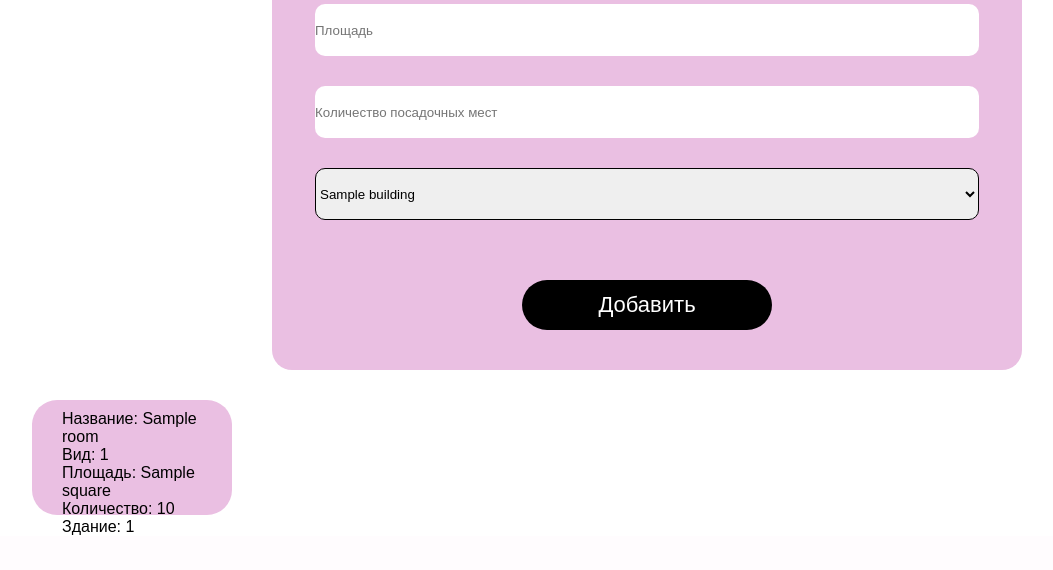
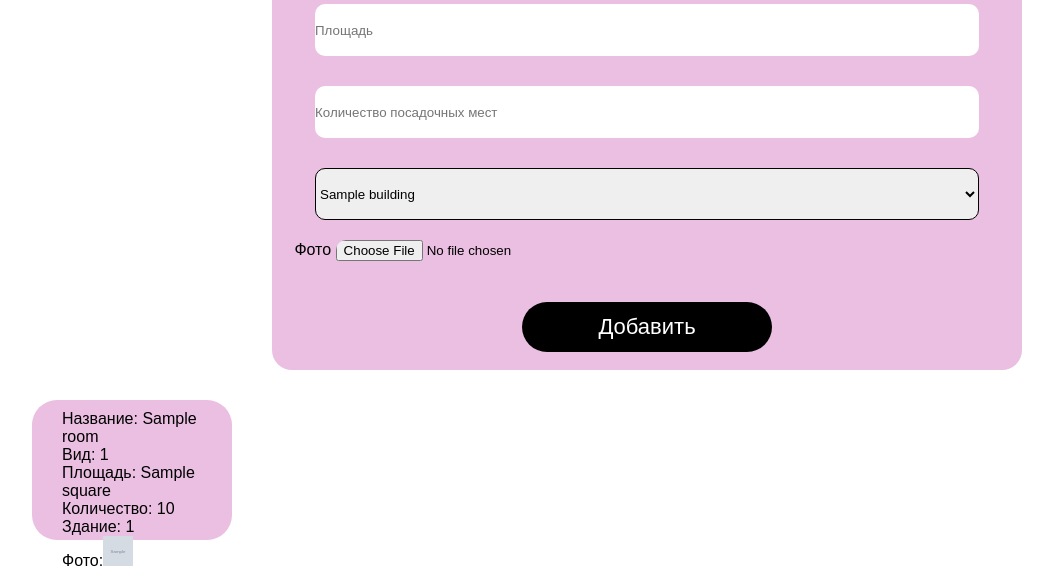
Before and after one commit to vlukashh/pop-it-mvc, a PHP site: template views/site/rooms.php in a window 1280 px wide. Shown: the part 340-910 px from the top of the page, without its empty margins (18-1071 px from the left). Before the commit the page ends 875 px from the top, so only its background shows below. Run offline with PHP 8.4, Linux system fonts and the light colour scheme; the template is opened without the code that fills it: most values are stand-ins (such as "Sample title", 1, 10 or a date in 2020); grey boxes marked "Sample" are stand-in pictures; data that the repository does not hold is empty; some libraries are stand-ins or nearby versions.

Commit message:
добавление изображения

```diff
--- a/app/Model/Rooms.php
+++ b/app/Model/Rooms.php
@@ -15,6 +15,7 @@ class Rooms extends Model
         'id_room_type',
         'square',
         'quantity',
-        'id_building'
+        'id_building',
+        'img'
     ];
 }
--- a/public/css/style.css
+++ b/public/css/style.css
@@ -150,7 +150,7 @@ h3 {
     background-color: black;
     display: block; /* Кнопка на новой строке */
     text-align: center; /* Центрирование содержимого */
-    margin: 60px auto; /* Центрирование по горизонтали */
+    margin: 10px auto; /* Центрирование по горизонтали */
     height:50px ;
     width: 250px;
     border-radius: 50px;
@@ -170,8 +170,8 @@ h3 {
     margin: 30px auto; /* Центрирование по горизонтали */
     text-align: center; /* Центрирование содержимого */
 }
-/*.block{*/
+.block{
 
-/*    display: flex;*/
-/*    gap: 100px;*/
-/*}*/
+    display: flex;
+    gap: 100px;
+}
--- a/views/site/rooms.php
+++ b/views/site/rooms.php
@@ -24,6 +24,9 @@
                     echo '<option value="' . $building->id . '">' . $building->name . '</option>';}
                 ?>
             </select>
+            <label class="label">Фото <input type="file" name="img"></label>
+            <?php if(isset($room) && $room->img !== null): ?>
+            <?php endif; ?>
             <button>Добавить</button>
         </div>
     </form>
@@ -33,12 +36,14 @@
     foreach ($rooms as $room) {
         echo '<div style="    background-color: #eabfe2;
         border-radius: 25px; padding: 10px 30px 10px 30px; width: 200px;
-    height: 115px;margin: 0 0 10px 0">' ;
+    height: 140px;margin: 0 0 10px 0" >' ;
         echo '<p>Название: ' . $room->name . '</p>';
         echo '<p>Вид: ' . $room->id_room_type . '</p>';
         echo '<p>Площадь: ' . $room->square . '</p>';
         echo '<p>Количество: ' . $room->quantity . '</p>';
         echo '<p>Здание: ' . $room->id_building . '</p>';
+        echo '<p >Фото:<img style="width: 30px; height: 30px" src="/public/img/' . $room->img . '" alt=""></p>';
+
         echo '</div>' ;
     }
     ?>
--- a/views/site/signup.php
+++ b/views/site/signup.php
@@ -14,7 +14,7 @@
         </div>
     </form>
 </div>
-<div class="block">
+<div class="pac">
     <?php
     foreach ($users as $user) {
         echo '<div style="    background-color: #eabfe2;
```
Also changed, not shown: app/Controller/Site.php (+5 -2 lines), views/site/countingtwo.php (+9 -1 lines), public/img/16.jpg (added).
